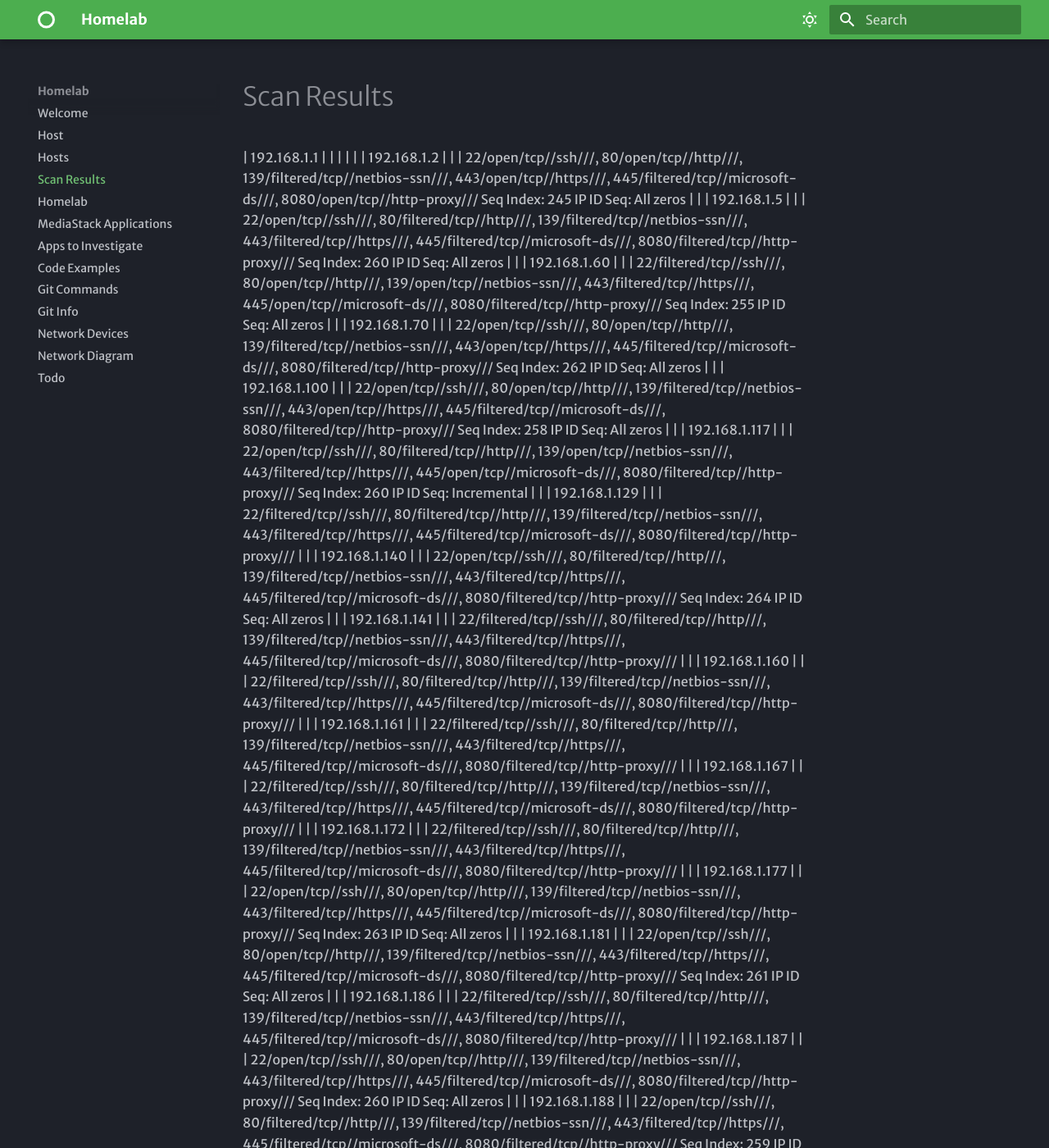
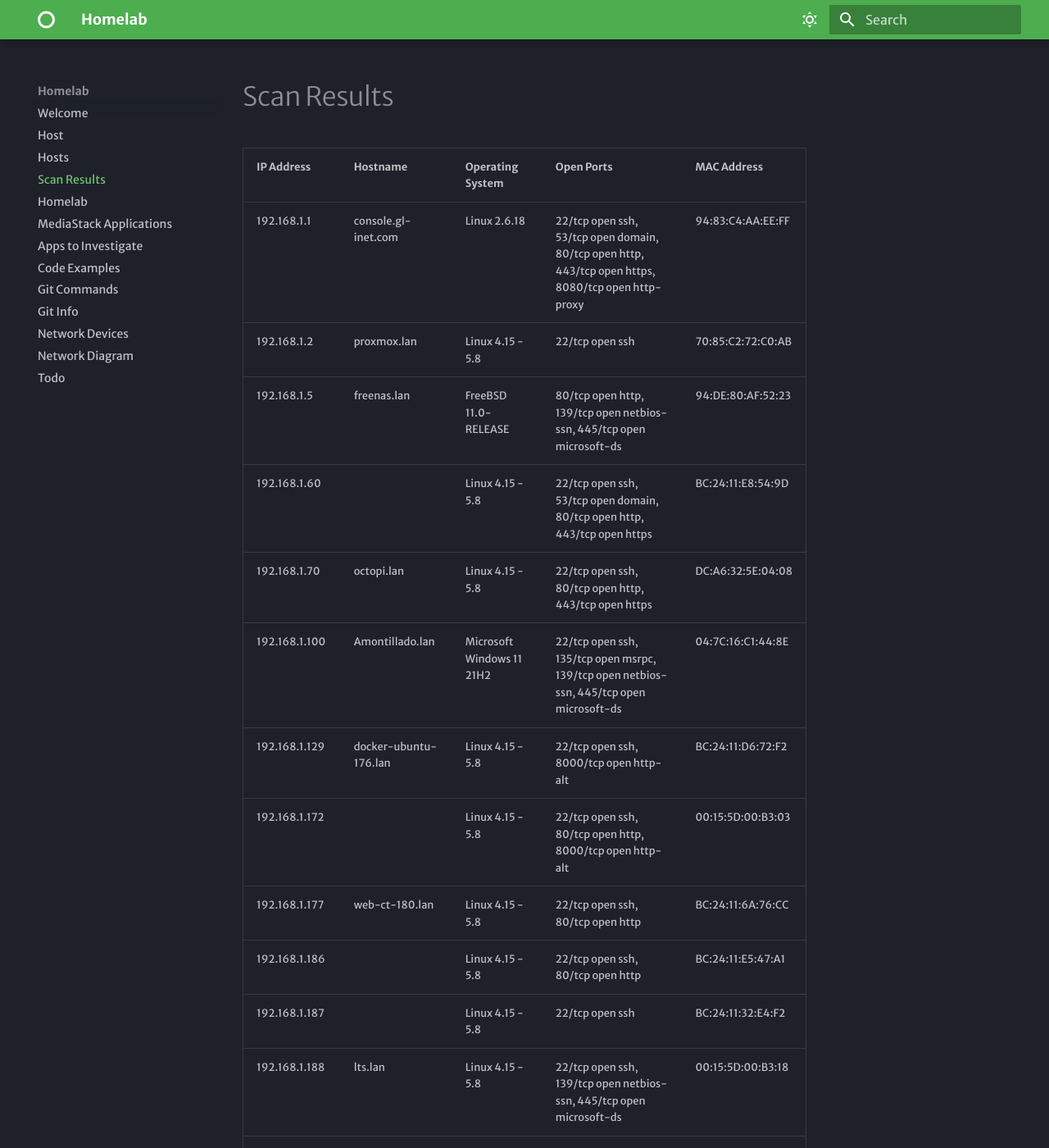
Before and after one commit to christ0pher0/mkdocs_dev_material, an MkDocs documentation site: the page built from docs/scan_results.md, in a window 1280 px wide and 1400 px high. Shown: the whole window at 82% size. Built offline with MkDocs 1.6.1 and Material for MkDocs 9.7.7, drawn with Linux system fonts in a browser that asks for light colours; some web fonts are replaced; some of the changed text lies outside the part shown.

```diff
--- a/docs/scan_results.md
+++ b/docs/scan_results.md
@@ -1,34 +1,25 @@
-| 192.168.1.1 |  |  |  |  |
-| 192.168.1.2 |  |  | 22/open/tcp//ssh///, 80/open/tcp//http///, 139/filtered/tcp//netbios-ssn///, 443/open/tcp//https///, 445/filtered/tcp//microsoft-ds///, 8080/open/tcp//http-proxy///	Seq Index: 245	IP ID Seq: All zeros |  |
-| 192.168.1.5 |  |  | 22/open/tcp//ssh///, 80/filtered/tcp//http///, 139/filtered/tcp//netbios-ssn///, 443/filtered/tcp//https///, 445/filtered/tcp//microsoft-ds///, 8080/filtered/tcp//http-proxy///	Seq Index: 260	IP ID Seq: All zeros |  |
-| 192.168.1.60 |  |  | 22/filtered/tcp//ssh///, 80/open/tcp//http///, 139/open/tcp//netbios-ssn///, 443/filtered/tcp//https///, 445/open/tcp//microsoft-ds///, 8080/filtered/tcp//http-proxy///	Seq Index: 255	IP ID Seq: All zeros |  |
-| 192.168.1.70 |  |  | 22/open/tcp//ssh///, 80/open/tcp//http///, 139/filtered/tcp//netbios-ssn///, 443/open/tcp//https///, 445/filtered/tcp//microsoft-ds///, 8080/filtered/tcp//http-proxy///	Seq Index: 262	IP ID Seq: All zeros |  |
-| 192.168.1.100 |  |  | 22/open/tcp//ssh///, 80/open/tcp//http///, 139/filtered/tcp//netbios-ssn///, 443/open/tcp//https///, 445/filtered/tcp//microsoft-ds///, 8080/filtered/tcp//http-proxy///	Seq Index: 258	IP ID Seq: All zeros |  |
-| 192.168.1.117 |  |  | 22/open/tcp//ssh///, 80/filtered/tcp//http///, 139/open/tcp//netbios-ssn///, 443/filtered/tcp//https///, 445/open/tcp//microsoft-ds///, 8080/filtered/tcp//http-proxy///	Seq Index: 260	IP ID Seq: Incremental |  |
-| 192.168.1.129 |  |  | 22/filtered/tcp//ssh///, 80/filtered/tcp//http///, 139/filtered/tcp//netbios-ssn///, 443/filtered/tcp//https///, 445/filtered/tcp//microsoft-ds///, 8080/filtered/tcp//http-proxy/// |  |
-| 192.168.1.140 |  |  | 22/open/tcp//ssh///, 80/filtered/tcp//http///, 139/filtered/tcp//netbios-ssn///, 443/filtered/tcp//https///, 445/filtered/tcp//microsoft-ds///, 8080/filtered/tcp//http-proxy///	Seq Index: 264	IP ID Seq: All zeros |  |
-| 192.168.1.141 |  |  | 22/filtered/tcp//ssh///, 80/filtered/tcp//http///, 139/filtered/tcp//netbios-ssn///, 443/filtered/tcp//https///, 445/filtered/tcp//microsoft-ds///, 8080/filtered/tcp//http-proxy/// |  |
-| 192.168.1.160 |  |  | 22/filtered/tcp//ssh///, 80/filtered/tcp//http///, 139/filtered/tcp//netbios-ssn///, 443/filtered/tcp//https///, 445/filtered/tcp//microsoft-ds///, 8080/filtered/tcp//http-proxy/// |  |
-| 192.168.1.161 |  |  | 22/filtered/tcp//ssh///, 80/filtered/tcp//http///, 139/filtered/tcp//netbios-ssn///, 443/filtered/tcp//https///, 445/filtered/tcp//microsoft-ds///, 8080/filtered/tcp//http-proxy/// |  |
-| 192.168.1.167 |  |  | 22/filtered/tcp//ssh///, 80/filtered/tcp//http///, 139/filtered/tcp//netbios-ssn///, 443/filtered/tcp//https///, 445/filtered/tcp//microsoft-ds///, 8080/filtered/tcp//http-proxy/// |  |
-| 192.168.1.172 |  |  | 22/filtered/tcp//ssh///, 80/filtered/tcp//http///, 139/filtered/tcp//netbios-ssn///, 443/filtered/tcp//https///, 445/filtered/tcp//microsoft-ds///, 8080/filtered/tcp//http-proxy/// |  |
-| 192.168.1.177 |  |  | 22/open/tcp//ssh///, 80/open/tcp//http///, 139/filtered/tcp//netbios-ssn///, 443/filtered/tcp//https///, 445/filtered/tcp//microsoft-ds///, 8080/filtered/tcp//http-proxy///	Seq Index: 263	IP ID Seq: All zeros |  |
-| 192.168.1.181 |  |  | 22/open/tcp//ssh///, 80/open/tcp//http///, 139/filtered/tcp//netbios-ssn///, 443/filtered/tcp//https///, 445/filtered/tcp//microsoft-ds///, 8080/filtered/tcp//http-proxy///	Seq Index: 261	IP ID Seq: All zeros |  |
-| 192.168.1.186 |  |  | 22/filtered/tcp//ssh///, 80/filtered/tcp//http///, 139/filtered/tcp//netbios-ssn///, 443/filtered/tcp//https///, 445/filtered/tcp//microsoft-ds///, 8080/filtered/tcp//http-proxy/// |  |
-| 192.168.1.187 |  |  | 22/open/tcp//ssh///, 80/open/tcp//http///, 139/filtered/tcp//netbios-ssn///, 443/filtered/tcp//https///, 445/filtered/tcp//microsoft-ds///, 8080/filtered/tcp//http-proxy///	Seq Index: 260	IP ID Seq: All zeros |  |
-| 192.168.1.188 |  |  | 22/open/tcp//ssh///, 80/filtered/tcp//http///, 139/filtered/tcp//netbios-ssn///, 443/filtered/tcp//https///, 445/filtered/tcp//microsoft-ds///, 8080/filtered/tcp//http-proxy///	Seq Index: 259	IP ID Seq: All zeros |  |
-| 192.168.1.189 |  |  | 22/open/tcp//ssh///, 80/filtered/tcp//http///, 139/open/tcp//netbios-ssn///, 443/filtered/tcp//https///, 445/open/tcp//microsoft-ds///, 8080/filtered/tcp//http-proxy///	Seq Index: 259	IP ID Seq: All zeros |  |
-| 192.168.1.192 |  |  | 22/filtered/tcp//ssh///, 80/filtered/tcp//http///, 139/filtered/tcp//netbios-ssn///, 443/filtered/tcp//https///, 445/filtered/tcp//microsoft-ds///, 8080/filtered/tcp//http-proxy/// |  |
-| 192.168.1.200 |  |  | 22/open/tcp//ssh///, 80/open/tcp//http///, 139/filtered/tcp//netbios-ssn///, 443/filtered/tcp//https///, 445/filtered/tcp//microsoft-ds///, 8080/filtered/tcp//http-proxy///	Seq Index: 256	IP ID Seq: All zeros |  |
-| 192.168.1.205 |  |  | 22/open/tcp//ssh///, 80/filtered/tcp//http///, 139/open/tcp//netbios-ssn///, 443/filtered/tcp//https///, 445/open/tcp//microsoft-ds///, 8080/filtered/tcp//http-proxy///	Seq Index: 258	IP ID Seq: All zeros |  |
-| 192.168.1.207 |  |  | 22/open/tcp//ssh///, 80/filtered/tcp//http///, 139/filtered/tcp//netbios-ssn///, 443/filtered/tcp//https///, 445/filtered/tcp//microsoft-ds///, 8080/filtered/tcp//http-proxy///	Seq Index: 252	IP ID Seq: All zeros |  |
-| 192.168.1.211 |  |  | 22/open/tcp//ssh///, 80/filtered/tcp//http///, 139/filtered/tcp//netbios-ssn///, 443/filtered/tcp//https///, 445/filtered/tcp//microsoft-ds///, 8080/filtered/tcp//http-proxy///	Seq Index: 262	IP ID Seq: All zeros |  |
-| 192.168.1.234 |  |  | 22/filtered/tcp//ssh///, 80/filtered/tcp//http///, 139/filtered/tcp//netbios-ssn///, 443/filtered/tcp//https///, 445/filtered/tcp//microsoft-ds///, 8080/filtered/tcp//http-proxy/// |  |
-| 192.168.1.239 |  |  | 22/open/tcp//ssh///, 80/open/tcp//http///, 139/filtered/tcp//netbios-ssn///, 443/open/tcp//https///, 445/filtered/tcp//microsoft-ds///, 8080/filtered/tcp//http-proxy///	Seq Index: 261	IP ID Seq: All zeros |  |
-| 192.168.1.240 |  |  | 22/filtered/tcp//ssh///, 80/filtered/tcp//http///, 139/filtered/tcp//netbios-ssn///, 443/filtered/tcp//https///, 445/filtered/tcp//microsoft-ds///, 8080/filtered/tcp//http-proxy/// |  |
-| 192.168.1.246 |  |  | 22/filtered/tcp//ssh///, 80/open/tcp//http///, 139/open/tcp//netbios-ssn///, 443/filtered/tcp//https///, 445/open/tcp//microsoft-ds///, 8080/open/tcp//http-proxy///	Seq Index: 260	IP ID Seq: Incremental |  |
-| 192.168.1.247 |  |  | 22/open/tcp//ssh///, 80/open/tcp//http///, 139/filtered/tcp//netbios-ssn///, 443/filtered/tcp//https///, 445/filtered/tcp//microsoft-ds///, 8080/filtered/tcp//http-proxy///	Seq Index: 258	IP ID Seq: All zeros |  |
-| 192.168.1.249 |  |  | 22/open/tcp//ssh///, 80/open/tcp//http///, 139/filtered/tcp//netbios-ssn///, 443/filtered/tcp//https///, 445/filtered/tcp//microsoft-ds///, 8080/filtered/tcp//http-proxy///	Seq Index: 259	IP ID Seq: All zeros |  |
-| 192.168.1.250 |  |  | 22/open/tcp//ssh///, 80/filtered/tcp//http///, 139/filtered/tcp//netbios-ssn///, 443/filtered/tcp//https///, 445/filtered/tcp//microsoft-ds///, 8080/filtered/tcp//http-proxy///	Seq Index: 259	IP ID Seq: All zeros |  |
-| 192.168.1.3 |  |  | 22/open/tcp//ssh///, 80/open/tcp//http///, 139/filtered/tcp//netbios-ssn///, 443/filtered/tcp//https///, 445/filtered/tcp//microsoft-ds///, 8080/filtered/tcp//http-proxy///	Seq Index: 263	IP ID Seq: All zeros |  |
-_Last update: Sun Oct 19 11:42:33 PM EDT 2025_
+| IP Address | Hostname | Operating System | Open Ports | MAC Address |
+|------------|----------|-----------------|------------|-------------|
+| 192.168.1.1 | console.gl-inet.com | Linux 2.6.18 | 22/tcp open ssh, 53/tcp open domain, 80/tcp open http, 443/tcp open https, 8080/tcp open http-proxy | 94:83:C4:AA:EE:FF |
+| 192.168.1.2 | proxmox.lan | Linux 4.15 - 5.8 | 22/tcp open ssh | 70:85:C2:72:C0:AB |
+| 192.168.1.5 | freenas.lan | FreeBSD 11.0-RELEASE | 80/tcp open http, 139/tcp open netbios-ssn, 445/tcp open microsoft-ds | 94:DE:80:AF:52:23 |
+| 192.168.1.60 |  | Linux 4.15 - 5.8 | 22/tcp open ssh, 53/tcp open domain, 80/tcp open http, 443/tcp open https | BC:24:11:E8:54:9D |
+| 192.168.1.70 | octopi.lan | Linux 4.15 - 5.8 | 22/tcp open ssh, 80/tcp open http, 443/tcp open https | DC:A6:32:5E:04:08 |
+| 192.168.1.100 | Amontillado.lan | Microsoft Windows 11 21H2 | 22/tcp open ssh, 135/tcp open msrpc, 139/tcp open netbios-ssn, 445/tcp open microsoft-ds | 04:7C:16:C1:44:8E |
+| 192.168.1.129 | docker-ubuntu-176.lan | Linux 4.15 - 5.8 | 22/tcp open ssh, 8000/tcp open http-alt | BC:24:11:D6:72:F2 |
+| 192.168.1.172 |  | Linux 4.15 - 5.8 | 22/tcp open ssh, 80/tcp open http, 8000/tcp open http-alt | 00:15:5D:00:B3:03 |
+| 192.168.1.177 | web-ct-180.lan | Linux 4.15 - 5.8 | 22/tcp open ssh, 80/tcp open http | BC:24:11:6A:76:CC |
+| 192.168.1.186 |  | Linux 4.15 - 5.8 | 22/tcp open ssh, 80/tcp open http | BC:24:11:E5:47:A1 |
+| 192.168.1.187 |  | Linux 4.15 - 5.8 | 22/tcp open ssh | BC:24:11:32:E4:F2 |
+| 192.168.1.188 | lts.lan | Linux 4.15 - 5.8 | 22/tcp open ssh, 139/tcp open netbios-ssn, 445/tcp open microsoft-ds | 00:15:5D:00:B3:18 |
+| 192.168.1.192 | swarm01.lan | Linux 4.15 - 5.8 | 22/tcp open ssh, 80/tcp open http | BC:24:11:9C:D8:2F |
+| 192.168.1.200 |  | Linux 4.15 - 5.8 | 22/tcp open ssh, 139/tcp open netbios-ssn, 445/tcp open microsoft-ds | 00:15:5D:00:B3:18 |
+| 192.168.1.205 | ubuntu-ansible.lan | Linux 4.15 - 5.8 | 22/tcp open ssh | BC:24:11:C0:7C:BC |
+| 192.168.1.207 | dockerlocal.lan | Linux 5.0 - 5.5 | 22/tcp open ssh, 8000/tcp open http-alt | BC:24:11:E3:70:53 |
+| 192.168.1.234 |  | Linux 3.2 | 22/tcp open ssh, 80/tcp open http, 443/tcp open https | BC:24:11:04:68:29 |
+| 192.168.1.240 |  | Microsoft Windows XP SP3 | 80/tcp open http, 135/tcp open msrpc, 139/tcp open netbios-ssn, 445/tcp open microsoft-ds, 8080/tcp open http-proxy | 00:15:5D:00:B3:08 |
+| 192.168.1.246 | swam03.lan | Linux 4.15 - 5.8 | 22/tcp open ssh, 80/tcp open http | BC:24:11:3C:C5:B6 |
+| 192.168.1.247 | swarm02.lan | Linux 4.15 - 5.8 | 22/tcp open ssh, 80/tcp open http | BC:24:11:3C:60:0B |
+| 192.168.1.249 | kasm-2404-deb.lan | Linux 4.15 - 5.8 | 22/tcp open ssh | BC:24:11:D7:B3:48 |
+| 192.168.1.250 |  | Linux 4.15 - 5.8 | 22/tcp open ssh, 80/tcp open http | BC:24:11:9C:D8:2F |
+| 192.168.1.3 | mkdocs.lan | Linux 2.6.32 | 22/tcp open ssh, 80/tcp open http, 8000/tcp open http-alt |  |
```
Also changed, not shown: 2 other files.
